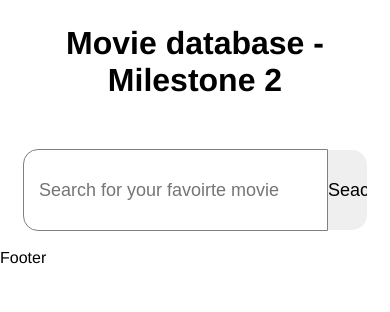
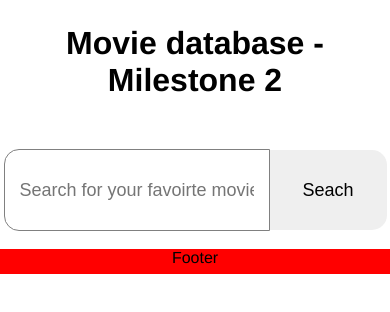
Before and after one commit to sullie-dev/milestone-2-movie-database, a Next.js app: page / in a window 390 px wide. Shown: the top 312 px of the page. Built offline with nearby package versions, Linux system fonts and the light colour scheme.

Commit message:
Refactor SearchBar css to be responsive

```diff
--- a/pages/index.tsx
+++ b/pages/index.tsx
@@ -50,7 +50,7 @@ const Home: NextPage = () => {
         <section>
           <SearchBar searchFunc={searchFunc} />
         </section>
-        <section id={styles.movieRes}>
+        <section className={styles.movieRes}>
           {response.map((res: iMovieProps) => (
             <MovieCard
               // key={(res.Title, res.Year)}
@@ -62,7 +62,7 @@ const Home: NextPage = () => {
             />
           ))}
         </section>
-        <footer>Footer</footer>
+        <footer id={styles.footer}>Footer</footer>
       </body>
     </div>
   );
--- a/styles/Home.module.css
+++ b/styles/Home.module.css
@@ -3,9 +3,16 @@
   margin-top: 25px;
 }
 
-#movieRes {
-  background: red;
+.movieRes {
+  width: 100%;
+  float: left;
+}
+
+#footer {
   width: 100%;
   display: block;
-  margin: 0 auto;
+  background: red;
+  height: 25px;
+  text-align: center;
+  float: left;
 }
--- a/styles/MovieCard.module.css
+++ b/styles/MovieCard.module.css
@@ -1,8 +1,8 @@
 .container {
-  width: 30%;
+  width: 45%;
   float: left;
-  height: 550px;
-  margin: 3px;
+  height: 595px;
+  margin: 10px;
   display: block;
   border: 1px solid lightgrey;
   border-radius: 15px;
@@ -11,7 +11,6 @@
 .poster {
   height: 350px;
   margin: 0 auto;
-  margin-top: 2px;
   max-width: 257px;
   border-radius: 15px;
   display: block;
@@ -46,3 +45,16 @@
 .button:hover {
   background: green;
 }
+
+@media screen and (min-width: 768px) {
+  .container {
+    width: 30%;
+    height: 550px;
+    margin: 15px;
+  }
+
+  .poster {
+    margin: 0 auto;
+    margin-top: 2px;
+  }
+}
--- a/styles/SearchBar.module.css
+++ b/styles/SearchBar.module.css
@@ -7,7 +7,7 @@
 }
 
 .searchBar {
-  width: 70%;
+  width: 60%;
   height: 50px;
   border: 1px solid gray;
   border-radius: 15px 0 0 15px;
@@ -16,7 +16,7 @@
 }
 
 .searchButton {
-  width: 10%;
+  width: 30%;
   height: 80px;
   font-size: large;
   border-radius: 0 15px 15px 0;
@@ -25,3 +25,12 @@
 .icon {
   font-size: larger;
 }
+
+@media screen and (min-width: 768px) {
+  .searchBar {
+    width: 70%;
+  }
+  .searchButton {
+    width: 10%;
+  }
+}
```
